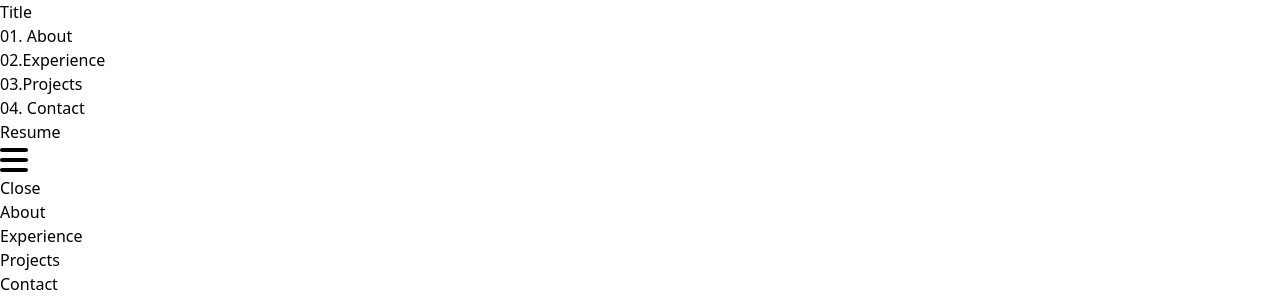
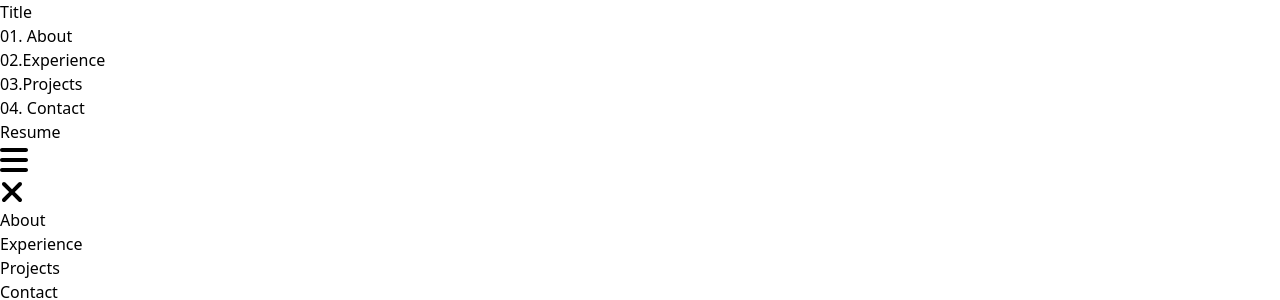
Before and after one commit to Davidokih/Vue-Port, a Vue app: page / in a window 1280 px wide. Shown: the top 300 px of the page. Built offline with nearby package versions, Linux system fonts and the light colour scheme.

Commit message:
feat(Header): Added the close icon

```diff
--- a/src/Pages/Header.vue
+++ b/src/Pages/Header.vue
@@ -18,7 +18,8 @@
         <div class="fixed right-0 hidden tablet:flex items-center justify-center top-0 h-dvh bg-[#112240] transition-all duration-700 delay-500 w-[75vw] min-w-96 z-40"
             :class=" state ? 'visible translate-x-[0vw]' : 'translate-x-[100vw] invisible' ">
             <div class="flex items-center justify-center flex-col">
-                <div class="absolute top-5 right-5 cursor-pointer" @click=" state = !state">Close</div>
+                <div class="absolute top-5 right-5 cursor-pointer" @click=" state = !state"><font-awesome-icon
+                        icon="fa-solid fa-xmark" size="2xl" /></div>
                 <div class="m-spaces text-center leading-loose text-navClamp font-bold">
                     <!-- <div class="text-button">01.</div> -->
                     <div class="m-spaces hover:text-button cursor-pointer">About</div>
@@ -39,11 +40,11 @@ import { ref, onMounted, onBeforeUnmount } from 'vue';
 import Button from '../components/Button.vue';
 import { library } from '@fortawesome/fontawesome-svg-core';
 // import { FontAwesomeIcon } from '@fortawesome/vue-fontawesome';
-import { faBars } from '@fortawesome/free-solid-svg-icons';
+import { faBars, faXmark } from '@fortawesome/free-solid-svg-icons';
 const title = ref('Resume');
 const padding = ref('py-2 px-5');
 const padding2 = ref('py-2 px-14');
-library.add(faBars);
+library.add(faBars, faXmark);
 
 
 const state = ref(false);
```
